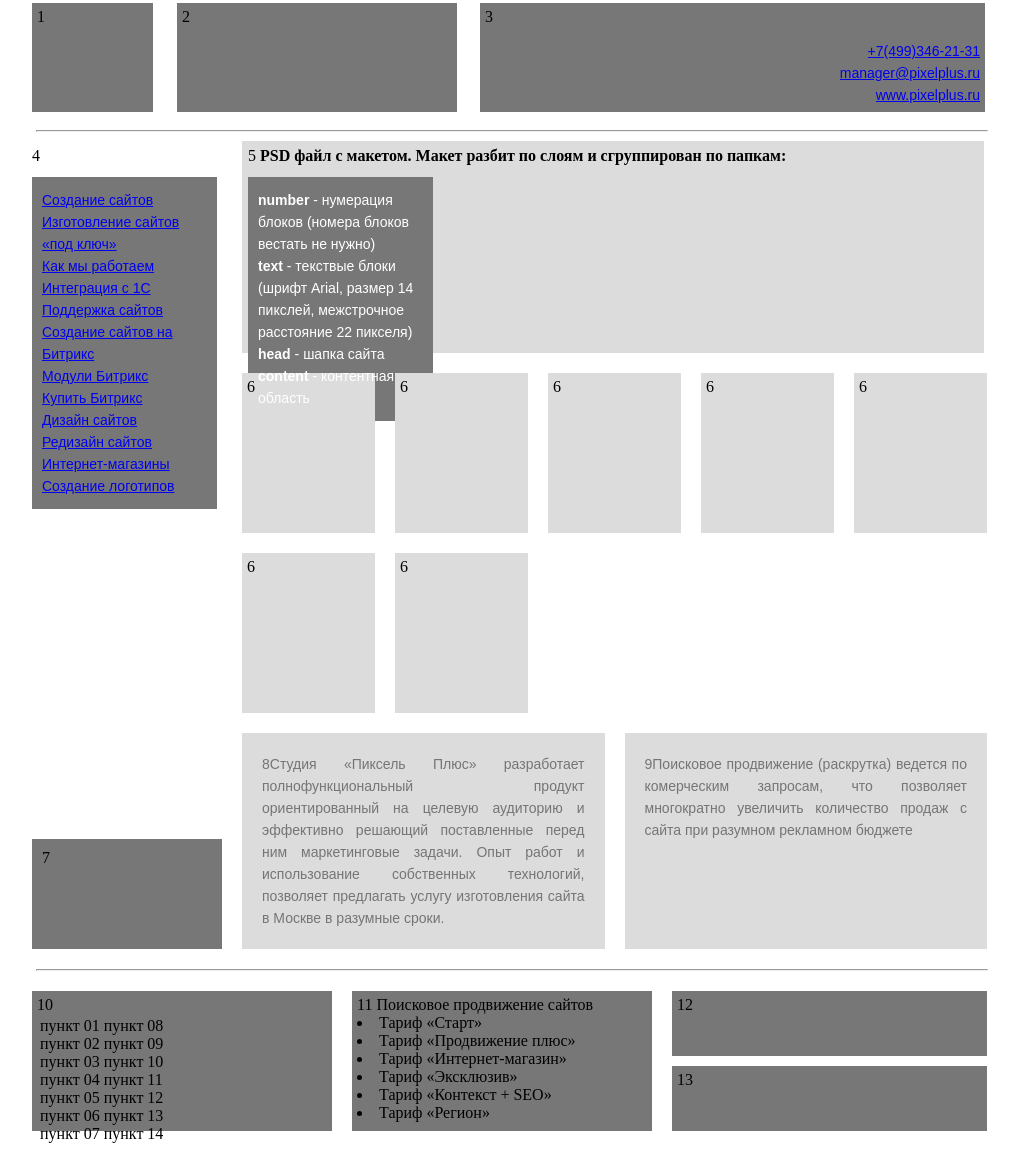
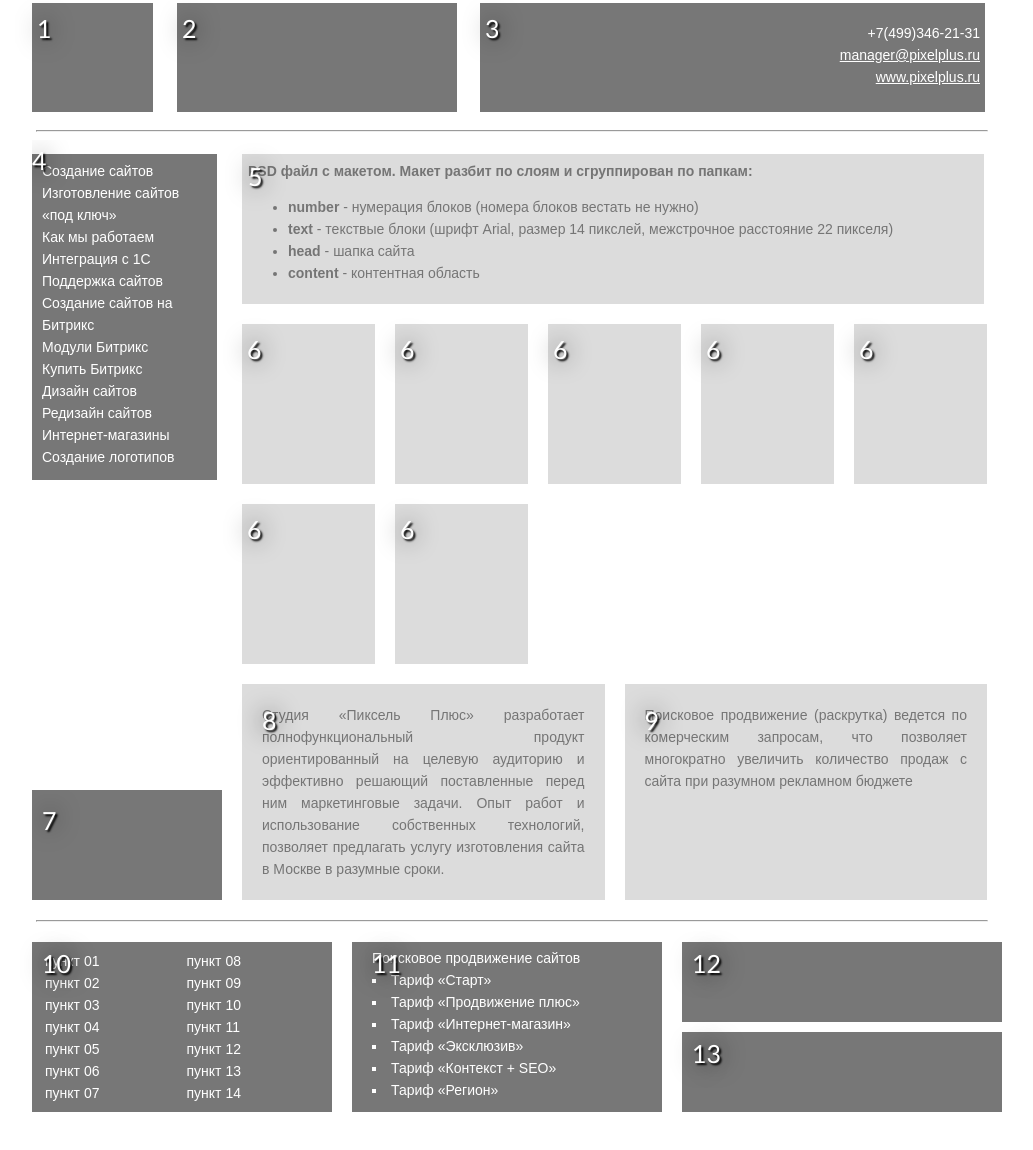
Before and after one commit to ZaikinaEvgeniya/task, a plain HTML site: page index.html in a window 1280 px wide. Shown: the part 7-1157 px from the top of the page, without its empty margins (128-1161 px from the left). Drawn offline with Linux system fonts and the light colour scheme.

Commit message:
Update style.css

```diff
--- a/style.css
+++ b/style.css
@@ -1,23 +1,23 @@
 .rap{
+	width: 1000px;
 	margin: 0 auto;
-	width: 1000px;
 }
 
-h2{
+span{
+	font-family:Calibri;
+	font-size: 25px;
+	font-weight: 10px;
 	color:#ffffff;
 	text-shadow: 2px 2px 2px black, 0 0 1em black;
-	font-family:Calibri;
-	font-weight: 10px;
 	position:absolute;
-	margin-top: 0px;
+	margin-top: 5px;
 }
 
 header{
-	margin-left: 20px;
 	width: 1000px;
 	height: 119px;
-	//margin: 0 auto;
 	margin-top: 10px;
+	margin-left: 20px;
 }
 
 .block1, .block2, .block3{
@@ -29,62 +29,69 @@ header{
 }
 
 .block2{
+	width: 270px;
 	margin-left: 24px;
-	width: 270px;
 }
 
 .block3{
+	width: 495px;
 	margin-left: 23px;
-	width: 495px;
 }
 
 .content{
 	width: 1000px;
-	//margin: 0 auto;
 }
 
-p, ul{
-	color: #ffffff;
-	text-align:right;
+#contact{
 	font-family:Arial;
 	font-size:14px;
 	line-height:22px;
+	color: #ffffff;
+	text-align: right;
 }
 
-#contact{
+#link{
 	text-decoration:underline;
 }
 
 aside{
 	display: table-cell;
-	margin-left: 20px;
 	width: 210px;
-	//margin: 0 auto;
 	position: relative;
+	overflow: hidden;
 }
 
-ul{
-	padding-top: 12px;
+ul.menu{
+	width: 175px;
+	padding-top: 6px;
 	padding-left: 10px;
-	list-style: none;
-	width: 175px;
+	padding-bottom: 12px;
 	background: #777777;
-	margin-top: 12px;
-	padding-bottom: 12px;
-	text-align:left;
+
+	color: #ffffff;
+	font-family:Arial;
+	font-size:14px;
+	line-height:22px;
+	list-style-type: none;
+}
+
+a{
+	text-decoration: none;
+	color: white;
+}
+
+a:active{
+font-weight: bold;
 }
 
 main{
 	display: table-cell;
 	width: 750px;
-	margin-top: 10px;
-
 }
 
 .row{
 	display: table;
     width: 100%;
-    box-sizing: border-box;  /* не поддерживается в CSS2 */
     margin-left: 0;
     margin-right: 0;
 }
@@ -92,20 +99,20 @@ main{
 #row > div,
 #row > noindex > div {
     display: table-cell;
+    width: auto;
     vertical-align: top;
-    width: auto;
-    box-sizing: border-box;  /* не поддерживается в CSS2 */
 }
 
-
-
-
 .block5{
-	margin-top: 1px;
+	width: 730px;
 	padding: 6px;
 	background: #DCDCDC;
-	height: 200px;
-	width: 730px;
+
+	font-family:Arial;
+	font-size:14px;
+	line-height:22px;
+	color: #757575;
+	overflow: hidden;
 }
 
 .block6_1, .block6{
@@ -115,6 +122,7 @@ main{
 	margin-top: 20px;
 	padding: 5px;
 	float: left;
+	overflow: hidden;
 }
 
 .block6{
@@ -125,33 +133,45 @@ main{
 	clear: both;
 }
 
-
-
-
 footer{
 	margin-left: 20px;
 	width: 1000px;
-	height: 100px;
-	//margin: 0 auto;
+	height: 200px;
 	margin-top: 20px;
 }
 
 .block10, .block11, .block12, .block13{
-	width: 290px;
-	height: 130px;
+	width: 285px;
+	height: 160px;
 	background: #777777;
 	padding: 5px;
+	padding-left: 10px;
+
+	font-family:Arial;
+	font-size:14px;
+	line-height:22px;
+	color: white;
 	float: left;
+	overflow: hidden;
+}
+
+table{
+	width: 100%;
+}
+td{
+	width: 50%;
 }
 
 .block11{
+	list-style-type: square;
 	margin-left: 20px;
+	padding-left: 20px;
 }
 
 .block12, .block13{
+	width: 305px;
+	height: 70px;
 	margin-left: 20px;
-	width: 305px;
-	height: 55px;
 }
 
 .block13{
@@ -162,31 +182,23 @@ hr{
 	width:950px;
 }
 
-
 #columns {
-	margin-top: 10px;
+	width: 765px;
 	color: #757575;
     display: table;
-    width: 765px;
-    box-sizing: border-box;  /* не поддерживается в CSS2 */
-    margin-right: 0;
 }
 
 #columns > div,
 #columns > noindex > div {
     display: table-cell;
-    vertical-align: top;
-
-    box-sizing: border-box;  /* не поддерживается в CSS2 */
 }
 
-
  #center, #right{
- 	word-wrap: break-word;
  	min-width: 175px;
  	max-width: 175px;
-	overflow: hidden;
-	background: #777777;
+	padding: 20px;
+	background: #dcdcdc;
+
 	border-style: solid;
 	border-color: white;
 	border-width: 20px;
@@ -194,31 +206,24 @@ hr{
 	border-bottom: 0px;
 
 	text-align: justify;
-	padding: 20px;
-	background: #dcdcdc;
-
-	width: 400px;
-	width: fixed;
-
 	font-family:Arial;
 	font-size:14px;
 	line-height:22px;
+	overflow: hidden;
 }
 
 .block7{
+	position: absolute;
+	width: 170px;
 	padding: 10px;
-	//position: absolute;
-	//margin-top: 480px;
-	width: 170px;
 	background: #777777;
+	bottom: 0px;
 	text-align:justify;
-	position: absolute;
-	bottom: 0px;
+	overflow: hidden;
 }
 
-
 #table{
+	display: table;
 	margin-left: 20px;
 	margin-bottom: 20px;
-	display: table;
 }
```
